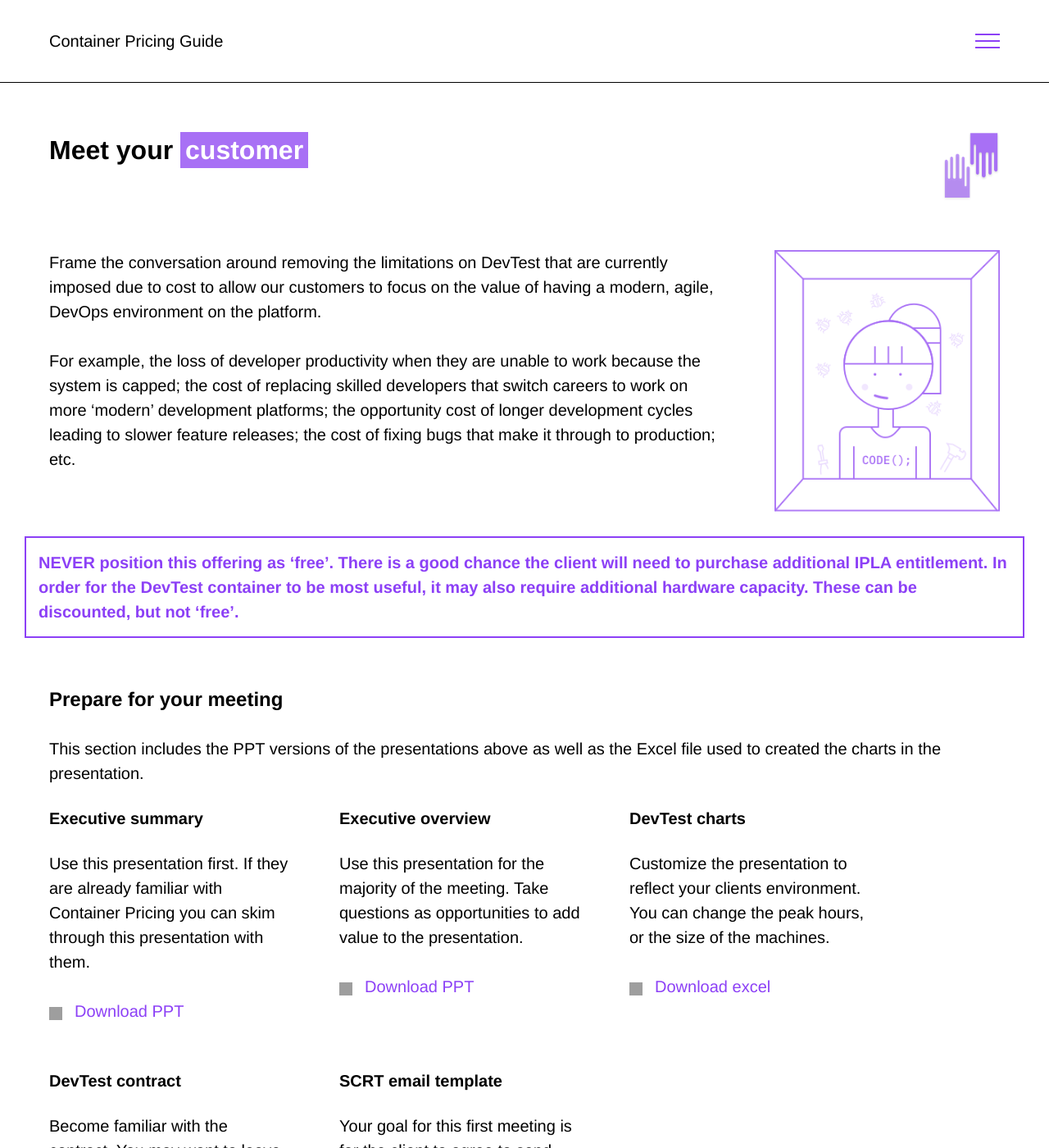
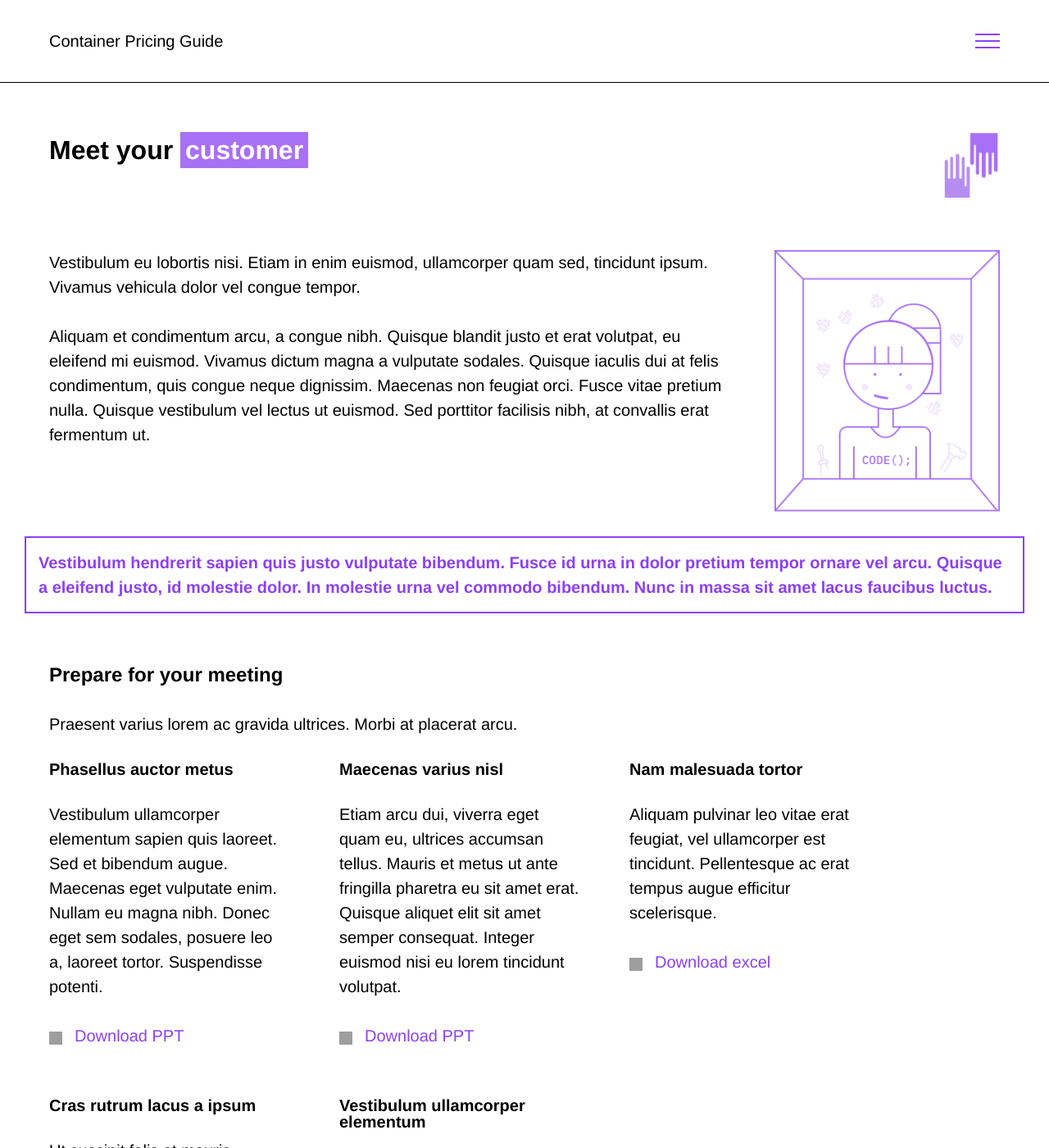
Before and after one commit to gvorbeck/container-pricing, a Jekyll site: the page built from pages/devtest-meet.md, in a window 1280 px wide and 1400 px high. Shown: the whole window at 82% size. Built offline with Jekyll 4.4.1, drawn with Linux system fonts in a browser that asks for light colours; some of the changed text lies outside the part shown.

Commit message:
Update devtest-meet.md

```diff
--- a/pages/devtest-meet.md
+++ b/pages/devtest-meet.md
@@ -9,11 +9,11 @@ slug: meet
 # SOLUTION LANDING PAGE CONTENT
 page-logo: visual_meet.png
 excerpt: |
-  Customize these materials as they relate to your client (can be shared via email, phone, or in-person.)
+  Fusce sem diam, mollis sed justo id, condimentum mollis ipsum. Nullam felis risus, facilisis ut magna a, eleifend convallis odio. Curabitur tristique interdum ex lobortis tempor.
 
-  Tip: Include someone who understands the impacts of Dev/Test costs in the conversation.
+  Mauris: porttitor elementum neque in suscipit.
 
-  Note: Do not position this offering as ‘free’. It may require additional IPLA entitlement or hardware capacity at a discount.
+  Suspendisse: ultricies, lectus vel commodo vehicula, orci ligula bibendum odio, vitae pulvinar odio nisl at ipsum. Mauris massa justo, imperdiet sit amet eleifend a, egestas a arcu.
 button: Start customizing
 
 # PAGE CONTENT
@@ -22,50 +22,51 @@ page-sections:
   content-type: side-illustration
   image: visual_frame.png
   text: |
-    Frame the conversation around removing the limitations on DevTest that are currently imposed due to cost to allow our customers to focus on the value of having a modern, agile, DevOps environment on the platform.
+    Vestibulum eu lobortis nisi. Etiam in enim euismod, ullamcorper quam sed, tincidunt ipsum. Vivamus vehicula dolor vel congue tempor.
 
-    For example, the loss of developer productivity when they are unable to work because the system is capped; the cost of replacing skilled developers that switch careers to work on  more 'modern' development platforms; the opportunity cost of longer development cycles leading to slower feature releases; the cost of fixing bugs that make it through to production; etc.
+    Aliquam et condimentum arcu, a congue nibh. Quisque blandit justo et erat volutpat, eu eleifend mi euismod. Vivamus dictum magna a vulputate sodales. Quisque iaculis dui at felis condimentum, quis congue neque dignissim. Maecenas non feugiat orci. Fusce vitae pretium nulla. Quisque vestibulum vel lectus ut euismod. Sed porttitor facilisis nibh, at convallis erat fermentum ut.
 - type: alert
   text: |
-    NEVER position this offering as 'free'. There is a good chance the client will need to purchase additional IPLA entitlement. In order for the DevTest container to be most useful, it may also require additional hardware capacity. These can be discounted, but not 'free'.
+    Vestibulum hendrerit sapien quis justo vulputate bibendum. Fusce id urna in dolor pretium tempor ornare vel arcu. Quisque a eleifend justo, id molestie dolor. In molestie urna vel commodo bibendum. Nunc in massa sit amet lacus faucibus luctus.
 - title: Prepare for your meeting
   content-type: grid-list
   text: |
-    This section includes the PPT versions of the presentations above as well as the Excel file used to created the charts in the presentation.
+    Praesent varius lorem ac gravida ultrices. Morbi at placerat arcu.
 
-    * ## Executive summary ##
+    * ## Phasellus auctor metus ##
 
-      Use this presentation first.  If they are already familiar with Container Pricing you can skim through this presentation with them.
+      Vestibulum ullamcorper elementum sapien quis laoreet. Sed et bibendum augue. Maecenas eget vulputate enim. Nullam eu magna nibh. Donec eget sem sodales, posuere leo a, laoreet tortor. Suspendisse potenti.
 
-      [Download PPT](https://www.google.com){: .presentation}
+      [Download PPT](https://example.com){: .presentation}
 
-    * ## Executive overview ##
+    * ## Maecenas varius nisl ##
 
-      Use this presentation for the majority of the meeting. Take questions as opportunities to add value to the presentation.
+      Etiam arcu dui, viverra eget quam eu, ultrices accumsan tellus. Mauris et metus ut ante fringilla pharetra eu sit amet erat. Quisque aliquet elit sit amet semper consequat. Integer euismod nisi eu lorem tincidunt volutpat.
 
-      [Download PPT](https://google.com){: .presentation}
+      [Download PPT](https://example.com){: .presentation}
 
-    * ## DevTest charts ##
+    * ## Nam malesuada tortor ##
 
-      Customize the presentation to reflect your clients environment.  You can change the peak hours, or the size of the machines.
+      Aliquam pulvinar leo vitae erat feugiat, vel ullamcorper est tincidunt. Pellentesque ac erat tempus augue efficitur scelerisque.
 
-      [Download excel](https://google.com){: .spreadsheet}
+      [Download excel](https://example.com){: .spreadsheet}
 
-    * ## DevTest contract ###
+    * ## Cras rutrum lacus a ipsum ##
 
-      Become familiar with the contract. You may want to leave a copy of this contract with your client as guidance.
+      Ut suscipit felis at mauris tincidunt, vitae venenatis massa suscipit. Pellentesque sit amet velit congue, pretium erat tempus, pellentesque lectus.
 
-      [Download contract](https://google.com){: .document}
-    * ## SCRT email template ##
+      [Download contract](https://example.com){: .document}
 
-      Your goal for this first meeting is for the client to agree to send you their SCRT reports so that you can move to the next step.
+    * ## Vestibulum ullamcorper elementum ##
 
-      [Download template](https://google.com){: .document}
+      Nam feugiat libero venenatis elit suscipit iaculis quis sit amet turpis. Nulla placerat porttitor congue. Donec eu est sit amet nunc sollicitudin elementum vel et sapien.
+
+      [Download template](https://example.com){: .document}
 - type: alert
   text: |
-    Your goal for this first meeting is for the client to agree to send you their SCRT reports so that you can move to the next step.
+    Nullam molestie justo a turpis sollicitudin facilisis. Curabitur interdum est non congue laoreet. Pellentesque faucibus, mauris nec scelerisque tincidunt, ex ex tempus elit, nec mattis eros lectus eu est. In hac habitasse platea dictumst. Fusce a sodales dui.
 - type: outro
   title: "Next Steps:"
   text: |
-    By this point, your client should be very excited about getting their very own DevTest container. You are now ready to move to the below 'Prepare' stage, where you will work with Techline to build their container.
+    Phasellus a egestas libero, eget bibendum lorem. Sed turpis dolor, commodo a consequat in, mollis non augue. Class aptent taciti sociosqu ad litora torquent per conubia nostra, per inceptos himenaeos.
 ---
```
